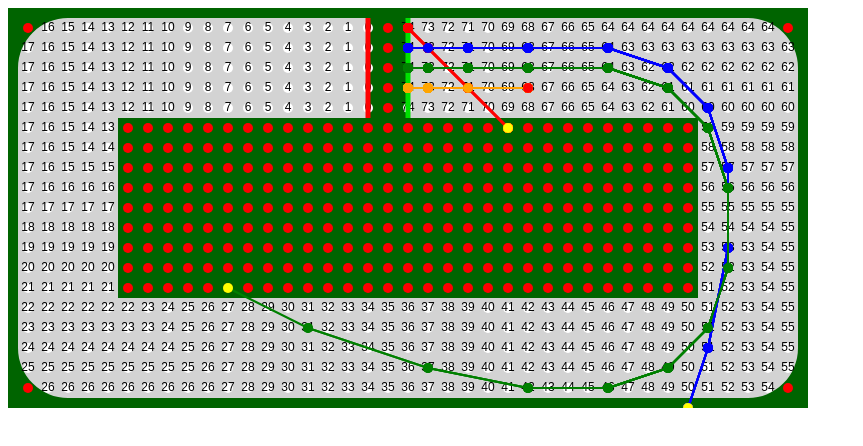
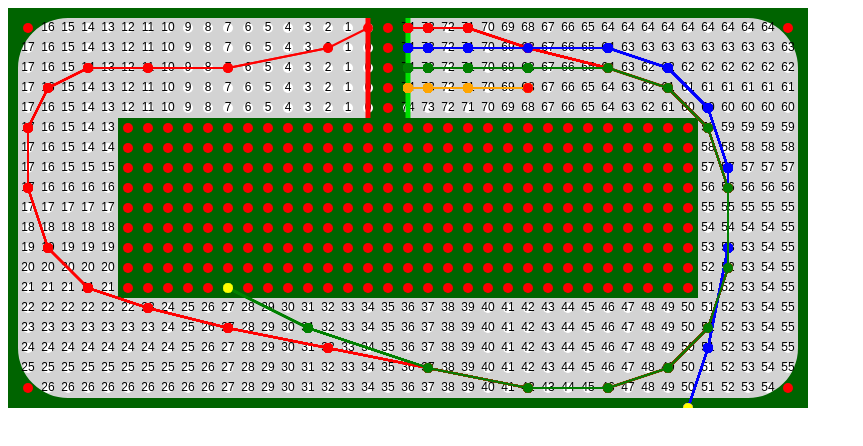
Before and after one commit to mckoss/racetrack, a website built with Vite: page index.html in a window 1280 px wide. Shown: the whole page, without its empty margins (0-863 px from the left). Built offline with nearby package versions, Linux system fonts and the light colour scheme.

Commit message:
Initial MJLRacer1.

```diff
--- a/index.html
+++ b/index.html
@@ -19,12 +19,12 @@
 
     <script type="module">
         import { Racetrack, U_TRACK, BIG_OVAL, OVAL } from './src/racetrack.ts';
+        import { MJLRacer1 } from "./src/racers/mjl-racer1.ts";
 
         const rt = new Racetrack(document.getElementById(`track`), OVAL);
 
-        rt.race((state, options) => {
-            return [1, 1];
-        });
+        const mjl1 = new MJLRacer1(rt);
+        rt.race(mjl1.update.bind(mjl1));
 
         rt.race((state, options) => {
             console.log(options);
--- /dev/null
+++ b/src/racers/mjl-racer1.ts
@@ -0,0 +1,180 @@
+import { Point, add, linePoints, sub, scale } from "../points";
+import { Racetrack } from "../racetrack";
+
+// Arbitrary large distance that is hopefully bigger than any track straightaway.
+const PROJECT_FORWARD_DISTANCE = 100000;
+
+enum Result {
+  Crashed = "crashed",
+  Finished = "finished",
+}
+
+interface State {
+  position: Point;
+  velocity: Point;
+  step: number;
+  distToFinish?: number;
+  distToCrash?: number;
+  speed: number;
+}
+
+interface Move {
+  move: Point;
+  state: State;
+}
+
+// Returns < 0 if a is better, > 0 if b is better, and 0 if they're equal.
+function compareMoves(a: Move, b: Move): number {
+  if (a.state.distToFinish !== undefined) {
+    if (b.state.distToFinish !== undefined) {
+      // Pick whichever one gets to the finish faster.
+      return (
+        a.state.distToFinish / a.state.speed -
+        b.state.distToFinish / b.state.speed
+      );
+    } else {
+      return -1; // a finishes and b doesn't.
+    }
+  } else if (b.state.distToFinish !== undefined) {
+    return 1; // b finishes and a doesn't.
+  } else if (a.state.distToCrash !== undefined) {
+    if (b.state.distToCrash !== undefined) {
+      // Optimize for going fast in a direction that you won't crash.
+      return -(
+        a.state.distToCrash * a.state.speed -
+        b.state.distToCrash * b.state.speed
+      );
+    } else {
+      return 1; // a crashes and b doesn't.
+    }
+  } else if (b.state.distToCrash !== undefined) {
+    return -1; // b crashes and a doesn't.
+  } else {
+    return 0;
+  }
+}
+
+export class MJLRacer1 {
+  constructor(private racetrack: Racetrack) {}
+
+  private path: Move[] | undefined;
+  private nextMoveIndex: number = 0;
+
+  update(state: { position: Point }) {
+    if (!this.path) {
+      this.path = this.computePath(state.position);
+    }
+    return this.path[this.nextMoveIndex++].move;
+  }
+
+  private computePath(position: Point): Move[] {
+    const curState: State = {
+      position,
+      velocity: [0, 0],
+      step: 1,
+      speed: 0,
+    };
+
+    const path = this.findBestPath([], curState);
+    assert(path !== undefined, "Failed to compute a path!");
+    return path;
+  }
+
+  private findBestPath(movesSoFar: Move[], state: State): Move[] | undefined {
+    const nextMoves = this.computeMoves(state).sort(compareMoves);
+    for (const move of nextMoves) {
+      if (move.state.distToFinish === 0) {
+        return [...movesSoFar, move];
+      } else {
+        const path = this.findBestPath([...movesSoFar, move], move.state);
+        if (path) {
+          return path;
+        }
+      }
+    }
+    // All moves must have crashed. No path possible.
+    return undefined;
+  }
+
+  private computeMoves(state: State): Move[] {
+    const moves: Move[] = [];
+    for (const dx of [-1, 0, 1]) {
+      for (const dy of [-1, 0, 1]) {
+        const velocity = add(state.velocity, [dx, dy]);
+        const speed = magnitude(velocity);
+
+        // Project forward from current position and see how far we can go before finishing / crashing.
+        let distToFinish, distToCrash;
+        if (speed > 0) {
+          const { dist, result } = this.projectForward(
+            state.position,
+            velocity
+          );
+          if (result === Result.Crashed) {
+            distToCrash = Math.max(0, dist - speed);
+          } else {
+            distToFinish = Math.max(0, dist - speed);
+          }
+        }
+
+        // Don't include moves that have crashed or are not moving.
+        if (distToCrash !== 0 && speed > 0) {
+          const position = add(state.position, velocity);
+          moves.push({
+            move: [dx, dy],
+            state: {
+              position,
+              velocity,
+              step: state.step + 1,
+              distToFinish,
+              distToCrash,
+              speed,
+            },
+          });
+        }
+      }
+    }
+    return moves;
+  }
+
+  private projectForward(
+    position: Point,
+    velocity: Point
+  ): { dist: number; result: Result } {
+    const speed = magnitude(velocity);
+    assert(speed > 0, "Can't project forward with zero speed");
+    const destX = position[0] + velocity[0] * PROJECT_FORWARD_DISTANCE;
+    const destY = position[1] + velocity[1] * PROJECT_FORWARD_DISTANCE;
+    for (const point of linePoints(
+      position,
+      [destX, destY],
+    )) {
+      if (this.racetrack.isFinishPoint(point)) {
+        return {
+          dist: magnitude(sub(point, position)),
+          result: Result.Finished,
+        };
+      } else if (!this.racetrack.isPointInTrack(point)) {
+        return {
+          dist: magnitude(sub(point, position)),
+          result: Result.Crashed,
+        };
+      }
+    }
+    fail("We didn't crash or finish. What happened?");
+  }
+}
+
+function magnitude(vector: [number, number]): number {
+  return Math.sqrt(vector[0] * vector[0] + vector[1] * vector[1]);
+}
+
+function assert(condition: boolean, message: string): asserts condition {
+  if (!condition) {
+    throw new Error(message);
+  }
+}
+
+function fail(message: string): never {
+  throw new Error(message);
+}
```
